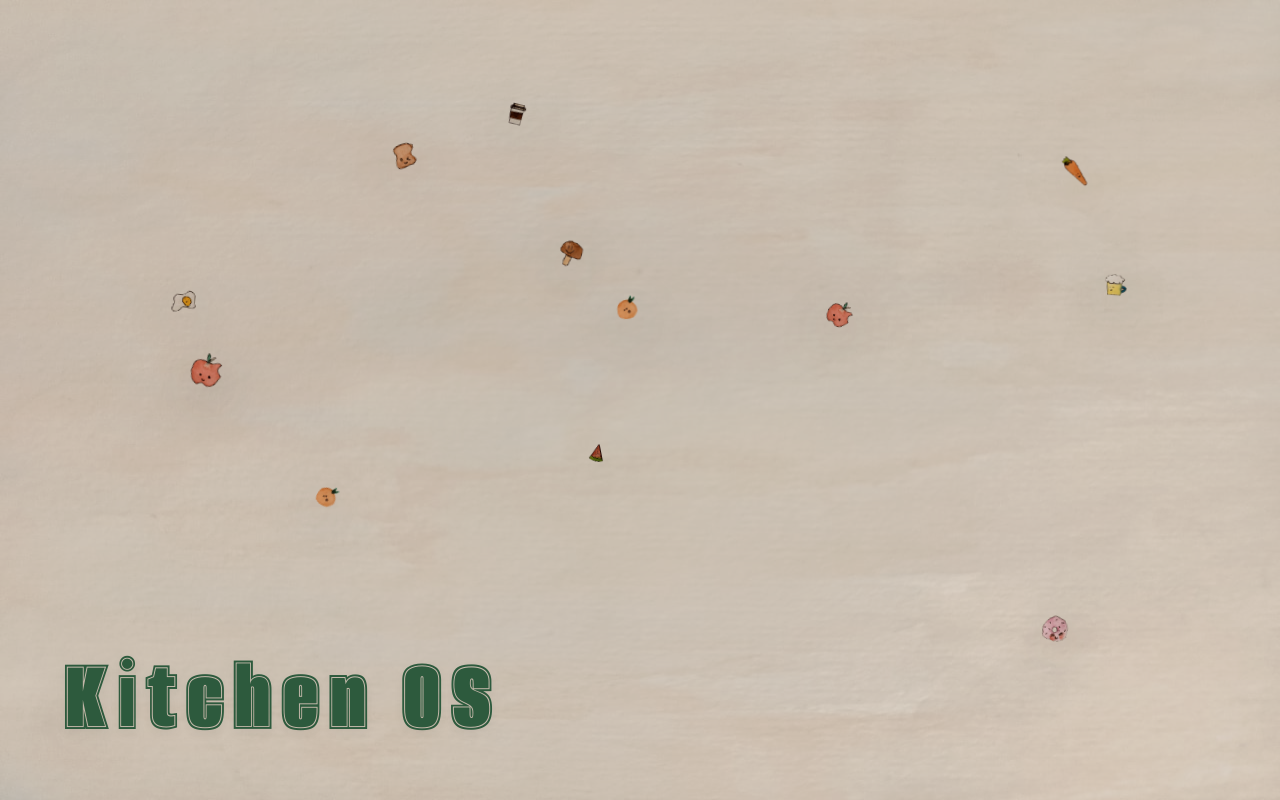
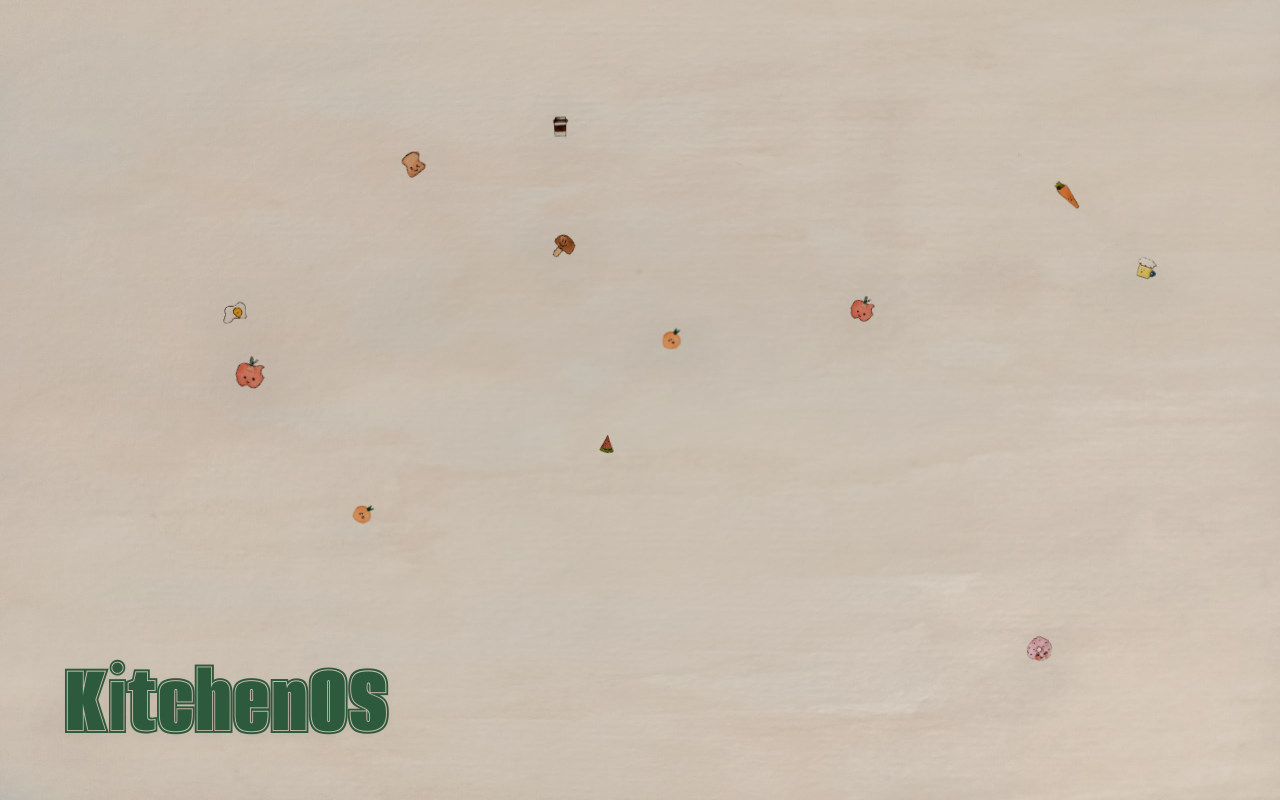
Before and after one commit to arihant1602/DevJams26, a Next.js app: page / in a window 1280 px wide. Built offline with nearby package versions, Linux system fonts and the light colour scheme.

Commit message:
Add interactive drag-and-drop to fruits, add CSS scaling options in globals.css, and reduce KitchenOS letter spacing

```diff
--- a/src/app/globals.css
+++ b/src/app/globals.css
@@ -7,9 +7,29 @@
 }
 
 :root {
+  /* =========================================================
+     EASY CSS SCALING & CUSTOMIZATION OPTIONS
+     Adjust any variable below to scale title, fruits, or background!
+     ========================================================= */
+
+  /* Color System */
   --paper: #f4f0e8;
   --title-color: #2D5A3D;
-  --slot: rgba(22, 22, 22, 0.22);
+
+  /* KitchenOS Title Scaling & Typography Options */
+  --title-scale: 1;                       /* Title scale factor (e.g. 0.8, 1, 1.2, 1.5) */
+  --title-font-size: clamp(3.5rem, 8.5vw, 7.5rem); /* Title base font size */
+  --title-letter-spacing: -0.01em;         /* Letter spacing (-0.03em tightly spaced, 0.05em wide) */
+
+  /* Floating Fruits Scaling & Interaction Options */
+  --fruit-size-multiplier: 1;             /* Global fruit size scale (e.g. 0.7, 1, 1.4, 2) */
+  --fruit-base-scale: 1;                  /* Base fruit scale factor */
+  --fruit-hover-scale: 1.35;              /* Fruit hover scale factor (e.g. 1.2, 1.35, 1.5) */
+
+  /* Background discPf Options */
+  --bg-opacity: 0.35;                     /* Background image opacity (0 to 1) */
+  --bg-rotation: 90deg;                   /* Background image rotation angle */
+  --bg-brightness: 0.7;                   /* Background image brightness */
 }
 
 *,
@@ -45,7 +65,7 @@ body {
   font-family: "Alumni Sans Collegiate One", sans-serif;
   font-weight: 400;
   font-style: normal;
-  letter-spacing: 0.08em;
+  letter-spacing: var(--title-letter-spacing);
   color: var(--title-color);
 }
 
@@ -63,13 +83,13 @@ body {
   left: 50%;
   width: 100vh;
   height: 100vw;
-  transform: translate(-50%, -50%) rotate(90deg);
+  transform: translate(-50%, -50%) rotate(var(--bg-rotation));
   background-image: url("/Images/discPf.jpeg");
   background-repeat: no-repeat;
   background-position: center;
   background-size: 100% 100%;
-  opacity: 0.35;
-  filter: brightness(0.7) contrast(1.05);
+  opacity: var(--bg-opacity);
+  filter: brightness(var(--bg-brightness)) contrast(1.05);
   z-index: 0;
   pointer-events: none;
 }
@@ -82,8 +102,10 @@ body {
   margin: 0;
   padding: 0;
   max-width: 50vw;
-  font-size: clamp(3.5rem, 8.5vw, 7.5rem);
-  line-height: 1;
+  font-size: var(--title-font-size);
+  transform: scale(var(--title-scale));
+  transform-origin: bottom left;
+  line-height: 0.95;
   font-weight: 400;
   color: var(--title-color);
   user-select: none;
@@ -106,10 +128,13 @@ body {
   display: flex;
   align-items: center;
   justify-content: center;
+  touch-action: none;
 }
 
-.floating-fruit:hover {
-  z-index: 20;
+.floating-fruit.is-dragging {
+  animation: none !important;
+  z-index: 50 !important;
+  cursor: grabbing !important;
 }
 
 .fruit-img {
@@ -118,12 +143,12 @@ body {
   object-fit: contain;
   filter: drop-shadow(0 14px 24px rgba(0, 0, 0, 0.18));
   transition: transform 0.35s cubic-bezier(0.34, 1.56, 0.64, 1), filter 0.35s ease;
-  transform: scale(1);
+  transform: scale(var(--fruit-base-scale));
   transform-origin: center center;
 }
 
 .floating-fruit:hover .fruit-img {
-  transform: scale(1.3);
+  transform: scale(var(--fruit-hover-scale));
   filter: drop-shadow(0 22px 36px rgba(0, 0, 0, 0.35));
 }
 
--- a/src/app/page.tsx
+++ b/src/app/page.tsx
@@ -5,7 +5,7 @@ export default function HomePage() {
     <main className="page">
       <FloatingFruits />
       <h1 className="bottom-left-title kitchenos-title">
-        Kitchen OS
+        KitchenOS
       </h1>
     </main>
   );
--- a/src/components/FloatingFruits.tsx
+++ b/src/components/FloatingFruits.tsx
@@ -1,8 +1,7 @@
 "use client";
 
-import { useEffect, useState } from "react";
+import { useEffect, useState, useRef } from "react";
 
-// Only verified fruits and food items (no stars or UI buttons)
 const FRUIT_IMAGES = [
   "/Images/Apple.png",
   "/Images/Orange_Fruit.png",
@@ -26,22 +25,23 @@ interface FruitItem {
   delay: number;
   rotation: number;
   floatType: number;
+  isDragging?: boolean;
 }
 
 export function FloatingFruits() {
   const [fruits, setFruits] = useState<FruitItem[]>([]);
+  const dragInfo = useRef<{ id: number; startX: number; startY: number; initialX: number; initialY: number } | null>(null);
 
   useEffect(() => {
-    // Generate 12 floating fruits with big sizes and staggered animations
     const items: FruitItem[] = [];
     const totalCount = 12;
 
     for (let i = 0; i < totalCount; i++) {
       const src = FRUIT_IMAGES[i % FRUIT_IMAGES.length];
-      const x = Math.floor(Math.random() * 80) + 5;
-      const y = Math.floor(Math.random() * 70) + 5;
-      const size = Math.floor(Math.random() * 100) + 160; // 160px to 260px (a lot bigger!)
-      const duration = Math.floor(Math.random() * 10) + 12; // 12s to 22s
+      const x = Math.floor(Math.random() * 75) + 10;
+      const y = Math.floor(Math.random() * 65) + 10;
+      const size = Math.floor(Math.random() * 80) + 160;
+      const duration = Math.floor(Math.random() * 10) + 14;
       const delay = -(Math.random() * 15);
 
       items.push({
@@ -60,24 +60,70 @@ export function FloatingFruits() {
     setFruits(items);
   }, []);
 
+  const handlePointerDown = (id: number, e: React.PointerEvent) => {
+    e.preventDefault();
+    (e.currentTarget as HTMLElement).setPointerCapture(e.pointerId);
+
+    const targetFruit = fruits.find((f) => f.id === id);
+    if (!targetFruit) return;
+
+    dragInfo.current = {
+      id,
+      startX: e.clientX,
+      startY: e.clientY,
+      initialX: targetFruit.x,
+      initialY: targetFruit.y,
+    };
+
+    setFruits((prev) =>
+      prev.map((f) => (f.id === id ? { ...f, isDragging: true } : f))
+    );
+  };
+
+  const handlePointerMove = (id: number, e: React.PointerEvent) => {
+    if (!dragInfo.current || dragInfo.current.id !== id) return;
+
+    const dx = ((e.clientX - dragInfo.current.startX) / window.innerWidth) * 100;
+    const dy = ((e.clientY - dragInfo.current.startY) / window.innerHeight) * 100;
+
+    const newX = Math.max(0, Math.min(92, dragInfo.current.initialX + dx));
+    const newY = Math.max(0, Math.min(92, dragInfo.current.initialY + dy));
+
+    setFruits((prev) =>
+      prev.map((f) => (f.id === id ? { ...f, x: newX, y: newY } : f))
+    );
+  };
+
+  const handlePointerUp = (id: number) => {
+    if (dragInfo.current?.id === id) {
+      dragInfo.current = null;
+    }
+    setFruits((prev) =>
+      prev.map((f) => (f.id === id ? { ...f, isDragging: false } : f))
+    );
+  };
+
   return (
     <div className="floating-container">
       {fruits.map((fruit) => (
         <div
           key={fruit.id}
-          className={`floating-fruit float-anim-${fruit.floatType}`}
+          onPointerDown={(e) => handlePointerDown(fruit.id, e)}
+          onPointerMove={(e) => handlePointerMove(fruit.id, e)}
+          onPointerUp={() => handlePointerUp(fruit.id)}
+          onPointerCancel={() => handlePointerUp(fruit.id)}
+          className={`floating-fruit ${fruit.isDragging ? "is-dragging" : `float-anim-${fruit.floatType}`}`}
           style={{
             left: `${fruit.x}%`,
             top: `${fruit.y}%`,
-            width: `${fruit.size}px`,
-            height: `${fruit.size}px`,
+            width: `calc(${fruit.size}px * var(--fruit-size-multiplier, 1))`,
+            height: `calc(${fruit.size}px * var(--fruit-size-multiplier, 1))`,
             animationDuration: `${fruit.duration}s`,
             animationDelay: `${fruit.delay}s`,
-            transform: `rotate(${fruit.rotation}deg)`,
           }}
         >
           {/* eslint-disable-next-line @next/next/no-img-element */}
-          <img src={fruit.src} alt="fruit" className="fruit-img" />
+          <img src={fruit.src} alt="fruit" className="fruit-img" draggable={false} />
         </div>
       ))}
     </div>
```
